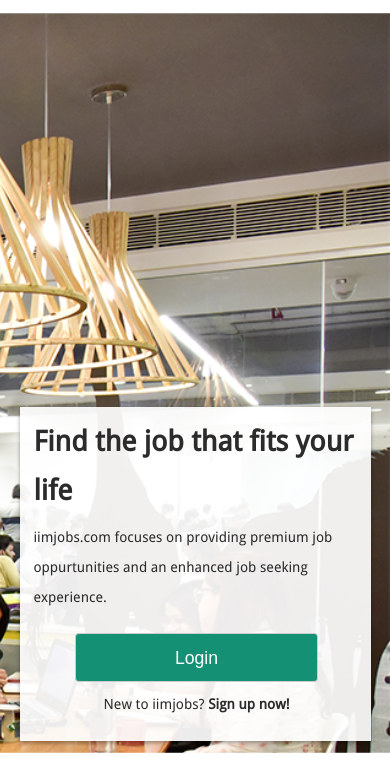
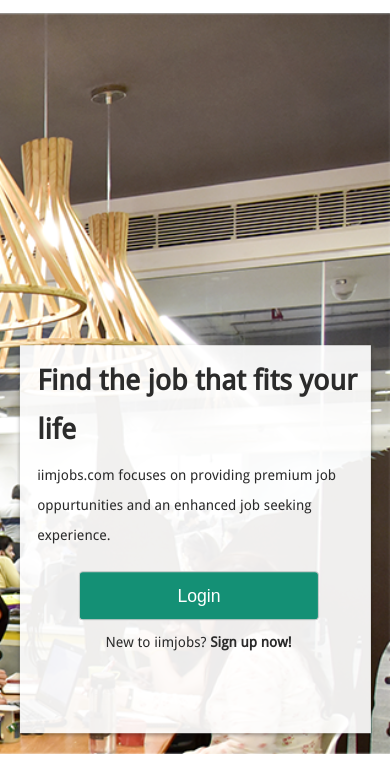
Before and after one commit to bharatjain7723/Sign-Up-Project, a plain HTML site: page index.html in a window 390 px wide. Shown: the part 86-844 px from the top of the page. Drawn offline with Linux system fonts and the light colour scheme.

Commit message:
second commiit

```diff
--- a/css/styles.css
+++ b/css/styles.css
@@ -26,26 +26,6 @@
     width: 90%;
     margin: auto;
     overflow: hidden;
-}
-
-.button_1{
-    border-style: solid;
-    border-width: 1px;
-    border-color:  rgba(204, 204, 204, 50);
-    box-sizing: border-box;
-    background-color:  #149075;
-    /* width: 344px; */
-    width: 80%;
-    height: 49px;
-    color:  #ffffff;
-    font-size: 17.65px;/* Approximation due to font substitution */
-    font-weight: 400;
-    line-height: 18px;/* Approximation due to font substitution */
-    text-align: center;
-    transform: scaleY(1.0003);/* width and height properties ommitted due to transform */
-    margin-left: 7%;
-    margin-top: 5%;
-    border-radius: 4px;
 }
 
 /*Header*/
@@ -131,9 +111,7 @@
     background: url(../assets/background-image.png) no-repeat 100%;
     background-size: cover;
     color: #fff;
-    min-height: 87.6vh;
-    display: flex;
-    align-items: center;
+    min-height: 87.8vh;
     max-width: 100%;
 }
 
@@ -141,10 +119,12 @@
     width: 35%;
     background-color:  rgba(255, 255, 255, 0.92);
     box-shadow: 0px 2px 4px 0px rgba(0, 0, 0, 0.35);
-    margin: auto;
-    /* padding: 10px 0 35px 30px; */
     padding: 1% 0 3% 2%;
 
+    position: absolute;
+    top:56%;
+    left: 50%;
+    transform: translate(-50%,-50%);
 }
 
 p.form_text{
@@ -204,9 +184,31 @@
 
 }
 
+.button_1{
+    border-style: solid;
+    border-width: 1px;
+    border-color:  rgba(204, 204, 204, 50);
+    box-sizing: border-box;
+    background-color:  #149075;
+    /* width: 344px; */
+    width: 80%;
+    height: 49px;
+    color:  #ffffff;
+    font-size: 17.65px;/* Approximation due to font substitution */
+    font-weight: 400;
+    line-height: 18px;/* Approximation due to font substitution */
+    text-align: center;
+    transform: scaleY(1.0003);/* width and height properties ommitted due to transform */
+    margin-left: 7%;
+    margin-top: 5%;
+    border-radius: 4px;
+}
+
 /* Media queries */
 
 @media(max-width: 600px){
+
+    /*Header*/
 
     .branding{
         margin-top: 10%;
@@ -248,14 +250,20 @@
         border-radius: 5px;
     }
 
+    /*Showcase*/
+
     section#login_form{
         position: absolute;
         bottom: 2%;
         width: 90%;
-        margin: auto;
+        /* margin: auto; */
         box-sizing: border-box;
         /* align-self: auto; */
-        padding: 1% 0 3% 1%;
+        /* padding: 1% 0 3% 1%; */
+        position: absolute;
+        top: 52%;
+        left: 14%;
+        transform: translate(-10%,-2%);
     }
 
     .form_text#text1, .form_text#text2{
--- a/index.html
+++ b/index.html
@@ -26,7 +26,7 @@
     </header>
 
     <section id="showcase">
-        <div class="container flex-container">
+        <div class="container">
             <section id="login_form">
                     <p class="form_text" id="text1">Find the job that fits your life</p>
                     <p class="form_text" id="text2">iimjobs.com focuses on providing premium job oppurtunities and an enhanced job seeking experience.</p>
```
